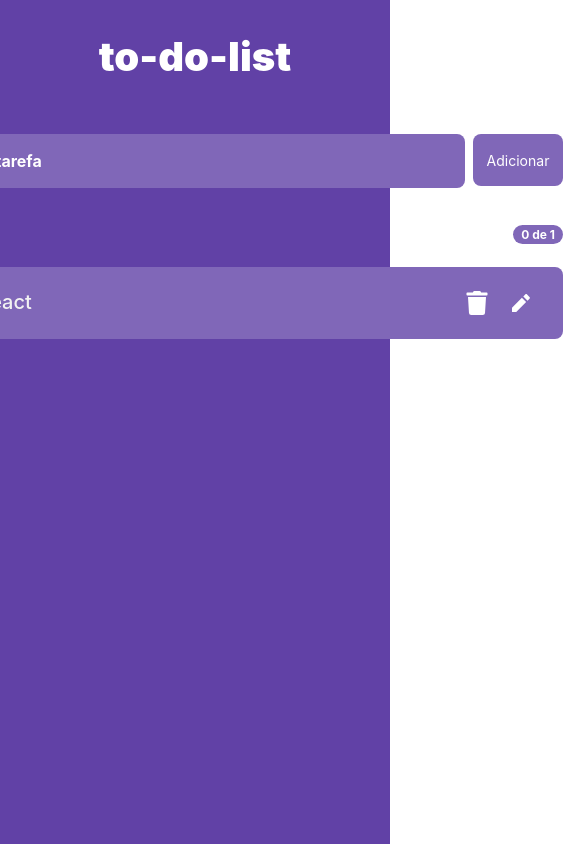
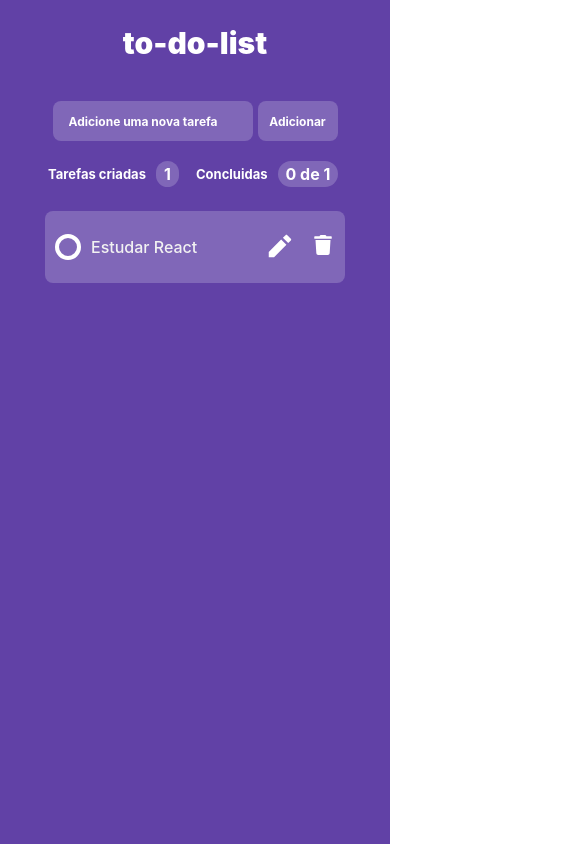
Before and after one commit to neewt19/to-do-list-trilhas, a React (Vite) app: page / in a window 390 px wide. Shown: the whole page, 563 px wide, since content can reach past the window. Built offline with nearby package versions, Linux system fonts and the light colour scheme.

Commit message:
feat: adicionando responsividade

```diff
--- a/src/App.module.css
+++ b/src/App.module.css
@@ -1,3 +1,7 @@
+html {
+  font-size: 10px;
+}
+
 .fundo {
   background-color: #6141a6;
   position: relative;
@@ -25,40 +29,41 @@
 
 .imputArea input {
   display: flex;
-  width: 39.875rem;
-  height: 3.375rem;
+  width: 63.6rem;
+  height: 5.375rem;
   border-radius: 8px;
   color: white;
   border: none;
   background-color: #8067b8;
-  padding: 16px;
-  font-size: 16px;
+  padding: 1.6rem;
+  font-size: 1.6rem;
 }
 
 .header {
   display: flex;
   width: max-content;
   height: max-content;
-  margin-bottom: 53px;
-  margin-top: 32px;
-  gap: 12px;
+  margin-bottom: 5.3rem;
+  margin-top: 3.2rem;
+  gap: 1.2rem;
 }
 
 .header > h1 {
   color: #fff;
-  font-size: 40px;
+  font-size: 4rem;
   font-weight: 900;
 }
 
 .imputArea button {
-  width: 5.625rem;
-  height: 3.25rem;
+  width: 8.625rem;
+  height: 5.25rem;
   border-radius: 8px;
   background-color: #8067b8;
   border: none;
   color: white;
   gap: 8px;
-  font-size: 14px;
+  font-size: 1.6rem;
+  font-weight: 700;
   cursor: pointer;
   transition: 0.5s;
 }
@@ -71,26 +76,27 @@
   display: flex;
   justify-content: space-between;
   color: #fff;
-  margin-top: 35px;
-  width: 100%;
+  margin-top: 2rem;
+  font-size: 1.6rem;
+  width: 98%;
   font-weight: 700;
 }
 
 .taskCountNumbers {
-  padding: 2px 8px;
+  padding: 3px 8px;
   background-color: #8067b8;
   border-radius: 999px;
   color: #fff;
-  margin-left: 10px;
-  font-size: 12px;
+  margin-left: 1rem;
+  font-size: 1.6rem;
   font-weight: 700;
 }
 
 .noTasks {
   border-top: 2px solid #8067b8;
-  color: #808080;
+  color: #fff;
   width: 100%;
-  margin-top: 24px;
+  margin-top: 2.4rem;
   display: flex;
   flex-direction: column;
   justify-content: center;
@@ -98,14 +104,60 @@
 }
 
 .spanBold {
+  margin-top: 3rem;
   line-height: 140%;
   font-weight: 700;
-  font-size: 18px;
+  font-size: 1.8rem;
 }
 
-.clipBoard {
-  color: #8067b8;
-  margin-top: 64px;
-  margin-bottom: 14px;
-  font-size: 70px;
+@media (max-width: 768px) {
+  .container {
+    padding: 0.5rem;
+  }
+
+  .header {
+    margin-bottom: 4rem;
+    margin-top: 2rem;
+  }
+
+  .header > h1 {
+    font-size: 3rem;
+  }
+
+  .imputArea {
+    gap: 0.5rem;
+  }
+
+  .imputArea input {
+    width: 20rem;
+    height: 4rem;
+    font-size: 1.2rem;
+  }
+
+  .imputArea button {
+    width: 8rem;
+    height: 4rem;
+    font-size: 1.2rem;
+  }
+
+  .tasksCount {
+    gap: 0.2rem;
+    font-size: 1.3rem;
+  }
+
+  .tasksCount div {
+    display: flex;
+    align-items: center;
+    gap: 1rem;
+    width: 100%;
+  }
+
+  .taskCountNumbers {
+    margin-left: 0;
+    padding: 2 px 4px;
+  }
+
+  .spanBold {
+    font-size: 1.6rem;
+  }
 }
--- a/src/App.tsx
+++ b/src/App.tsx
@@ -1,7 +1,6 @@
 import { useState } from "react";
 import styles from "./App.module.css";
 import { Tasks } from "./components/Tasks";
-import { BsClipboardX } from "react-icons/bs";
 
 function App() {
   const [tasks, setTasks] = useState([
@@ -46,9 +45,6 @@ function App() {
     if (tasks.length === 0) {
       return (
         <div className={styles.noTasks}>
-          <div className={styles.clipBoard}>
-            <BsClipboardX></BsClipboardX>
-          </div>
           <span className={styles.spanBold}>
             Você ainda não tem tarefas cadastradas
           </span>
--- a/src/components/Tasks.module.css
+++ b/src/components/Tasks.module.css
@@ -1,18 +1,21 @@
+html {
+  font-size: 10px;
+}
 .container {
   display: flex;
   align-items: center;
   justify-content: center;
   flex-direction: row;
 
-  width: 736px;
-  min-height: 72px;
+  width: 73.6rem;
+  min-height: 7.2rem;
   max-height: max-content;
   background-color: #8067b8;
-  border-radius: 8px;
-  margin-top: 24px;
-  padding: 8px 30px;
-  gap: 14px;
-  margin-bottom: 15px;
+  border-radius: 0.8rem;
+  margin-top: 2.4rem;
+  padding: 0.8rem 3rem;
+  gap: 1.4rem;
+  margin-bottom: 1.5rem;
 }
 ::-webkit-input-placeholder {
   color: #fff;
@@ -21,8 +24,8 @@
 
 .check {
   content: "\2714";
-  width: 26px;
-  height: 26px;
+  width: 2.6rem;
+  height: 2.6rem;
   display: flex;
   align-items: center;
   justify-content: center;
@@ -48,7 +51,7 @@
 }
 
 .checkBox {
-  gap: 14px;
+  gap: 1.4rem;
   width: 100%;
   display: flex;
   justify-content: space-between;
@@ -58,41 +61,45 @@
 .container label {
   color: #f2f2f2;
   display: flex;
-  gap: 16px;
-  font-size: 20px;
+  gap: 1.6rem;
+  font-size: 2rem;
   font-weight: 500;
   overflow: hidden;
   overflow-wrap: break-word;
 }
 
 .tasksContent {
-  width: 632px;
-  height: 40px;
+  width: 63.2rem;
+  height: 4rem;
 }
 
 .deleteTaskButton {
   background: none;
   border: none;
-  width: 24px;
-  height: 24px;
-  font-size: 24px;
+  width: 2.4rem;
+  height: 2.4rem;
+  font-size: 2.4rem;
   color: #fff;
   cursor: pointer;
   transition: 0.1s;
 }
 .buttonContainer {
   display: flex;
-  gap: 20px;
+  align-items: center;
+  gap: 4rem;
 }
 .editTaskButton {
+  margin-top: 2px;
   background: none;
   border: none;
-  width: 24px;
-  height: 24px;
-  font-size: 24px;
+  font-size: 2.4rem;
   color: #fff;
   cursor: pointer;
   transition: 0.1s;
+}
+.editTaskButton > svg {
+  width: 3rem;
+  height: 3rem;
 }
 
 .deleteTaskButton:hover {
@@ -103,8 +110,8 @@
 }
 
 .checkMark {
-  width: 1.1rem;
-  height: 1.1rem;
+  width: 1.6rem;
+  height: 1.6rem;
   display: flex;
   align-items: center;
   justify-content: center;
@@ -118,3 +125,27 @@
   background-color: #4ea8de;
   color: #ffffff;
 }
+@media (max-width: 768px) {
+  .container {
+    padding: 0.5rem 1rem;
+    gap: 1rem;
+    width: 30rem;
+    height: 2rem;
+    align-items: center;
+  }
+
+  .buttonContainer {
+    gap: 1.6rem;
+  }
+
+  .container label {
+    align-items: center;
+    font-size: 1.6rem;
+    gap: 1rem;
+  }
+
+  .deleteTaskButton,
+  .editTaskButton {
+    font-size: 2rem;
+  }
+}
--- a/src/components/Tasks.tsx
+++ b/src/components/Tasks.tsx
@@ -42,14 +42,14 @@ export function Tasks({
             <span>{content}</span>
           </label>
           <div className={style.buttonContainer}>
+            <button className={style.editTaskButton}>
+              <RiPencilFill />
+            </button>
             <button
               className={style.deleteTaskButton}
               onClick={handleDeleteTask}
             >
               <FaTrash></FaTrash>
-            </button>
-            <button className={style.editTaskButton}>
-              <RiPencilFill />
             </button>
           </div>
         </div>
--- a/src/index.css
+++ b/src/index.css
@@ -10,12 +10,11 @@ body::-webkit-scrollbar {
 }
 
 body::-webkit-scrollbar-track {
-  background: rgb(19, 19, 19);
+  background: #6141a6;
 }
 
 body::-webkit-scrollbar-thumb {
   background-color: #8067b8;
-  /* color of the scroll thumb */
   border-radius: 20px;
 }
 
```
